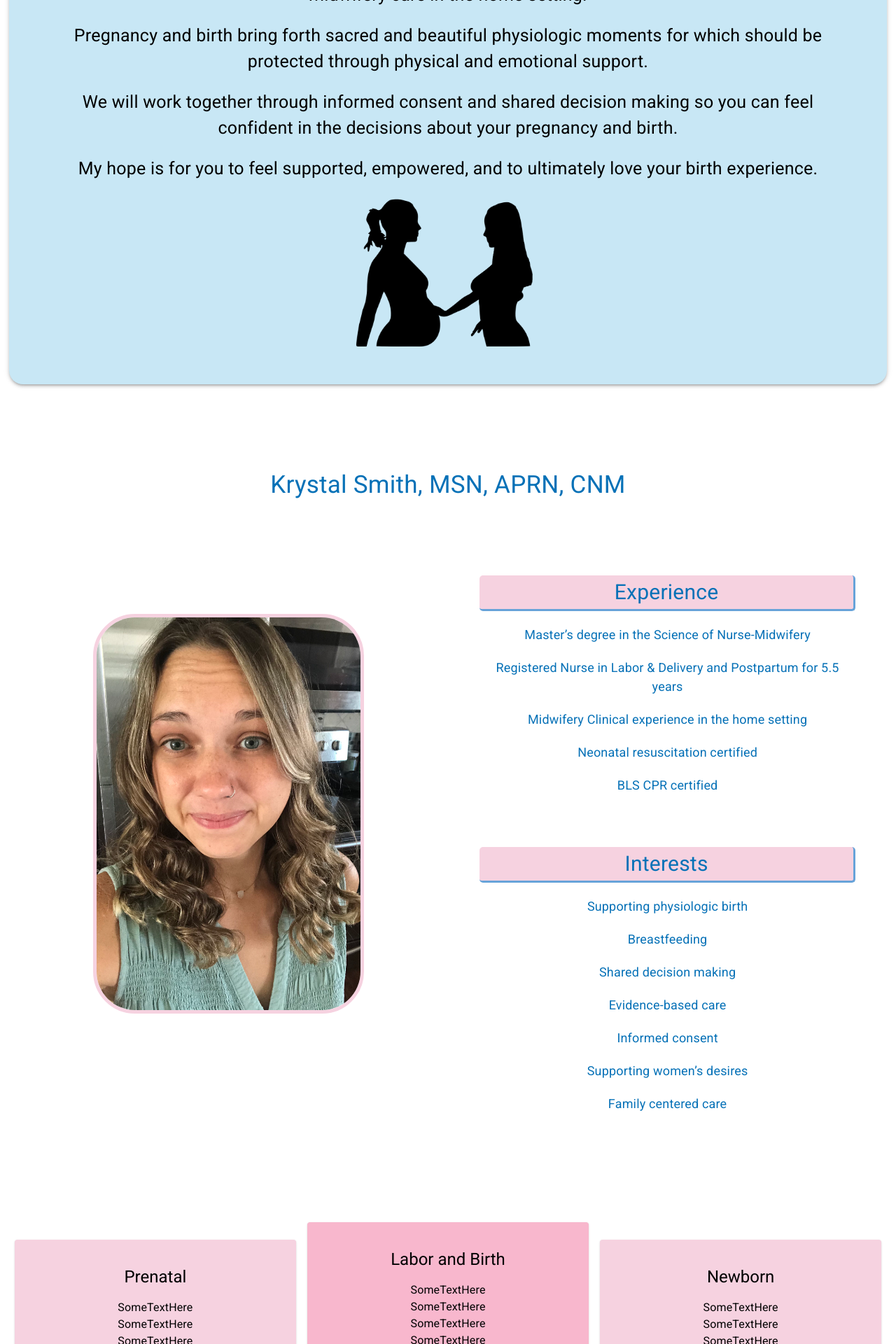
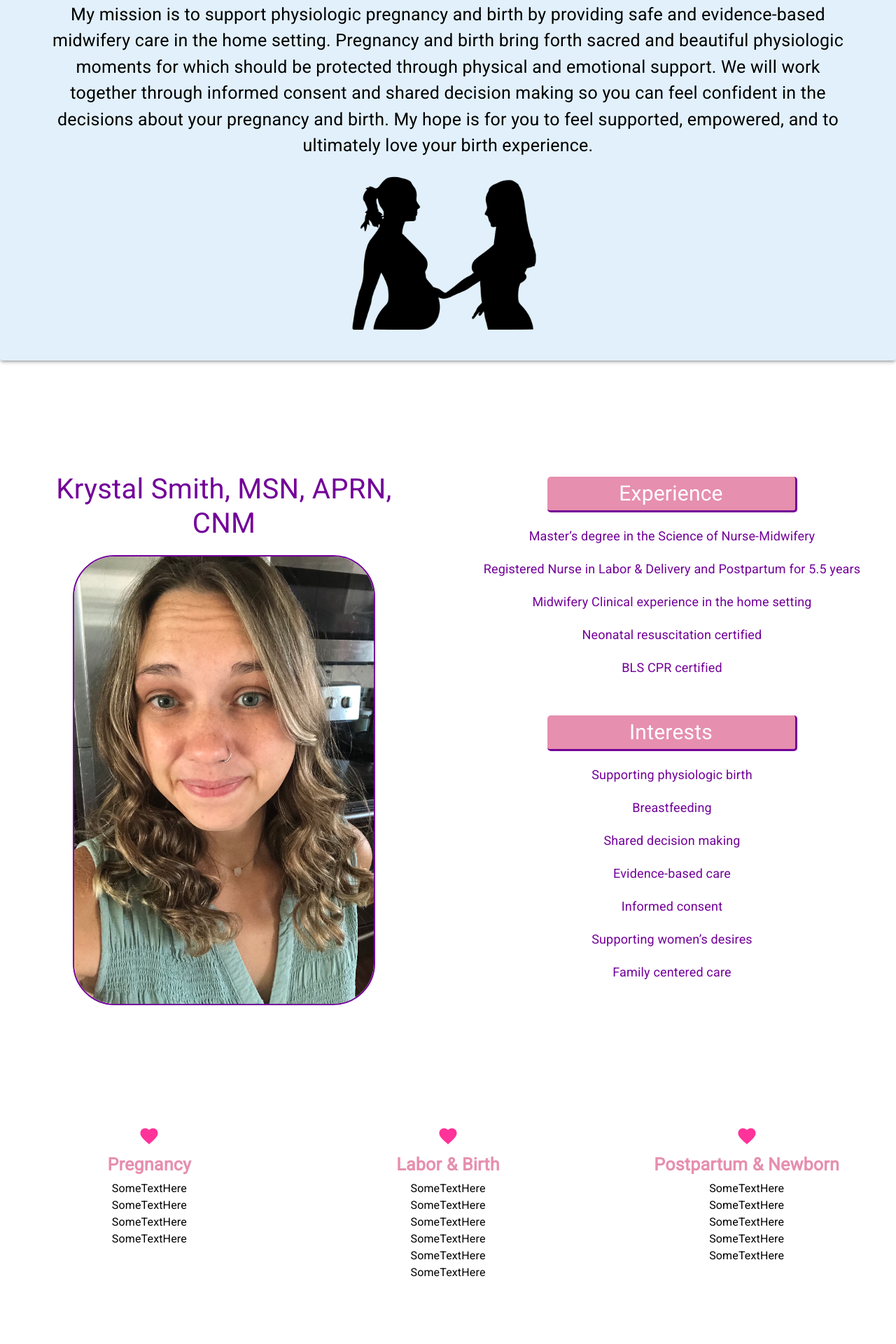
Before and after one commit to magire01/loveyourbirth, a React (Create React App) app: page / in a window 1280 px wide. Shown: the part 800-2720 px from the top of the page at 70% size. Built offline with nearby package versions, Linux system fonts and the light colour scheme.

Commit message:
Major styling changes

```diff
--- a/src/App.js
+++ b/src/App.js
@@ -1,6 +1,6 @@
 import './App.css';
 import React, { useState, useRef, useEffect } from "react";
-import { Paper, Grid, Button, Menu, MenuItem, Typography, IconButton, AppBar, Toolbar, useScrollTrigger, Slide, Modal } from "@material-ui/core";
+import { Paper, Grid, Button, Menu, MenuItem, Typography, IconButton, AppBar, Toolbar, useScrollTrigger, Slide, Modal, colors } from "@material-ui/core";
 import MenuIcon from "@material-ui/icons/Menu";
 import EmailIcon from '@material-ui/icons/Email';
 import ChevronLeftIcon from "@material-ui/icons/ChevronLeft";
@@ -79,9 +79,11 @@ function App() {
   };
   //colors
   const colorScheme = {
-    navbar: "#67A3D9",
+    navbar: "#A9D1EA",
     navbutton: "white",
-    background1: "#E5COC8"
+    background1: "#E5COC8",
+    newPatient: "#d9b3ff",
+    message: "#FDB7C2"
 
   }
   //style
@@ -94,8 +96,6 @@ function App() {
     page: {
       marginTop: "3%",
       marginBottom: "5%",
-      marginLeft: "1%",
-      marginRight: "1%"
     },
     appbar: {
       backgroundColor: colorScheme.navbar,
@@ -129,26 +129,26 @@ function App() {
       backgroundColor: "white"
     },
     newPatient: {
-      backgroundColor: "purple",
+      backgroundColor: colorScheme.newPatient,
       color: "white",
-      width: "60%",
-      height: 70,
-      fontSize: 20,
+      width: "55%",
+      height: 50,
+      fontSize: (!isDesktop) ? 10 : 20,
       fontWeight: "bold",
       margin: 10,
       borderRadius: 200,
-      border: "3px outset pink"
+      border: "3px outset #E1F0FA"
     },
     message: {
-        backgroundColor: "#F29AFF",
-        color: "white",
-        width: "60%",
-        height: 70,
-        fontSize: 20,
-        fontWeight: "bold",
-        margin: 10,
-        borderRadius: 200,
-        border: "3px outset pink"
+      backgroundColor: colorScheme.message,
+      color: "white",
+      width: "55%",
+      height: 50,
+      fontSize: (!isDesktop) ? 10 : 20,
+      fontWeight: "bold",
+      margin: 10,
+      borderRadius: 200,
+      border: "3px outset #F7E0E3"
     }
   }
   return (
@@ -162,7 +162,7 @@ function App() {
                   <MenuIcon style={style.menuicon} onClick={menuOpen}/>
                 </IconButton>
               </Grid>
-              <Grid item xs="10" sm="10" md="10">
+              <Grid item xs="10" sm="10">
                 <Button style={style.navbuttonSmall} onClick={handleOpen}>New Patient</Button>
                 <Button style={style.navbuttonSmall} onClick={messageOpen}>Message</Button>
               </Grid>
@@ -193,17 +193,8 @@ function App() {
         <Grid item md="12" xs="12">
             <img src={lybLogo} style={style.banner}/>
         </Grid>
-        <Grid item md="12" xs="12" style={style.page}ref={HomeRef}>
-          <Home />
-        </Grid>
-        <Grid item md="12" xs="12" style={style.page}ref={AboutRef}>
-          <About />
-        </Grid>
-        <Grid item md="12" xs="12" style={style.page}ref={ServicesRef}>
-          <Services />
-        </Grid>
-        <Grid item md="6" xs="12">
-          <Button onClick={handleOpen} style={style.newPatient}>New Patient Form</Button>
+        <Grid item md="6" xs="6">
+          <Button onClick={handleOpen} style={style.newPatient}>Schedule a Consultation</Button>
           <Modal
               open={openForm}
               onClose={handleClose}
@@ -213,7 +204,7 @@ function App() {
               <ContactForm />
             </Modal>
         </Grid>
-        <Grid item md="6" xs="12">
+        <Grid item md="6" xs="6">
           <Button onClick={messageOpen} style={style.message}>Send Message</Button>
           <Modal
               open={openMessage}
@@ -224,7 +215,18 @@ function App() {
               <MessageForm />
           </Modal>
         </Grid>
-        <Grid item md="12" xs="12" style={style.page} ref={ContactRef}>
+        <Grid item md="12" xs="12" style={style.page}ref={HomeRef}>
+          <Home />
+        </Grid>
+        <Grid item md="12" xs="12" style={style.page}ref={AboutRef}>
+          <About />
+        </Grid>
+        <Grid item md="12" xs="12" style={style.page}ref={ServicesRef}>
+          <Services />
+        </Grid>
+        <Grid item md="12" xs="12" style={{
+      marginTop: "3%", marginLeft: 0, marginRight:0
+    }} ref={ContactRef}>
           <Contact />
         </Grid>
       </Grid>
--- a/src/components/About.js
+++ b/src/components/About.js
@@ -22,41 +22,43 @@ const About = () => {
 
     const style = {
         font2: {
-            color: "#0671B7",
+            color: "#730099",
             margin: 20,
             fontSize: 18
         },
         font3: {
-            color: "#0671B7",
+            color: "white",
             fontSize: 30,
-            borderBottom: "3px solid #67A3D9",
-            borderRight: "3px solid #67A3D9",
-            backgroundColor: "#F6D2E0",
-            margin: 20,
-            borderRadius: 5
+            borderBottom: "3px solid #730099",
+            borderRight: "3px solid #730099",
+            backgroundColor: "#E68FAE",
+            margin: "auto",
+            borderRadius: 5,
+            width: "60%"
         },
         picture: {
-            width: "60%",
+            width: "80%",
             height: "auto",
-            marginTop: (!isDesktop) ? 20 : 100,
+            marginTop: (!isDesktop) ? 20 : 20,
             borderRadius: 60,
-            border: "5px solid #F6D2E0"
+            border: "2px solid #730099"
         },
         picture2: {
             width: (!isDesktop) ? "100%" : "30%",
             height: "auto"
         },
         title: {
-            fontSize: (!isDesktop) ? 25 : 35,
-            marginBottom: "5%",
-            color: "#0671B7"
+            fontSize: (!isDesktop) ? 30 : 40,
+            color: "#730099"
         },
         section: {
             marginTop: "0%"
         },
         card: {
-            padding: 50,
-            backgroundColor: "#FFCFED",
+            padding: 20,
+            margin: "5%",
+            width: "auto%",
+            height: "auto",
             marginBottom: 20,
             borderRadius: 20
         },
@@ -66,8 +68,9 @@ const About = () => {
         }
     }
     return (
-        <Grid container direction="row">
-            <Grid item md="12" xs="12">
+        <Grid container direction="row" alignItems="center">
+            <Grid item md="6" xs="12" style={style.section}>
+                <div style={style.card}>
                     {(!isDesktop)
                         ?
                         <>
@@ -76,9 +79,10 @@ const About = () => {
                         </>
                         : <Typography variant="h4" style={style.title}>Krystal Smith, MSN, APRN, CNM</Typography>
                     }
-            </Grid>
-            <Grid item md="6" xs="12" style={style.section}>
+                    <CardMedia>
                         <img src={ProfilePic} style={style.picture}/>
+                    </CardMedia>
+                </div>
             </Grid>
             <Grid item md="6" xs="12" style={style.section}>
                 <div style={style.card2}>
--- a/src/components/Contact.js
+++ b/src/components/Contact.js
@@ -9,64 +9,21 @@ import '@fontsource/roboto';
 const Contact = () => {
 
     const style = {
-        newPatient: {
-            backgroundColor: "purple",
-            color: "white",
-            width: "60%",
-            height: 70,
-            fontSize: 20,
-            fontWeight: "bold",
-            margin: 10,
-            borderRadius: 200,
-            border: "3px outset pink"
-        },
-        message: {
-            backgroundColor: "#F29AFF",
-            color: "white",
-            width: "60%",
-            height: 70,
-            fontSize: 20,
-            fontWeight: "bold",
-            margin: 10,
-            borderRadius: 200,
-            border: "3px outset pink"
-        },
         card: {
-            marginTop: 50,
-            marginBottom: 60,
-            marginRight: "5%",
-            marginLeft: "5%",
+            marginTop: 5,
+            marginBottom: 0,
             paddingTop: 20,
             paddingBottom: 40,
-            backgroundColor: "#0671B7",
+            backgroundColor: "#A9D1EA",
             color: "white",
-            borderRadius: 30
+            borderRadius: 5
         }
-    }
-
-    const [openForm, setOpenForm] = useState(false);
-    const [openMessage, setOpenMessage] = useState(false);
-
-    const handleOpen = () => {
-        setOpenForm(true);
-      }
-
-    const handleClose = () => {
-    setOpenForm(false);
-    }
-
-    const messageOpen = () => {
-        setOpenMessage(true)
-    }
-
-    const messageClose = () => {
-        setOpenMessage(false)
     }
 
     return (
         <Grid container direction="row">
             <Grid item md="12" xs="12">
-                <Card style={style.card}>
+                <Paper style={style.card}>
                     <CardHeader title="Contact" />
                     <Grid container direction="row" alignItems="center">
                         <Grid item md="4" xs="12">
@@ -79,7 +36,7 @@ const Contact = () => {
                             <Typography>PO Box: 123252</Typography>
                         </Grid>
                     </Grid>
-                </Card>
+                </Paper>
             </Grid>
         </Grid>
     )
--- a/src/components/Home.js
+++ b/src/components/Home.js
@@ -38,7 +38,8 @@ const Home = () => {
             borderRight: "3px solid #630070",
             backgroundColor: "lightpink",
             margin: 20,
-            borderRadius: 5
+            borderRadius: 5,
+            width: "60%"
         },
         picture: {
             width: "60%",
@@ -60,10 +61,10 @@ const Home = () => {
             marginTop: "5%"
         },
         card: {
-            padding: 50,
-            backgroundColor: "#C8E7F5",
-            marginBottom: 20,
-            borderRadius: 20
+            padding: (!isDesktop) ? 20 : 40,
+            backgroundColor: "#E1F0FA",
+            marginBottom: 5,
+            marginTop: 5
         },
         card2: {
             padding: 10,
@@ -73,16 +74,13 @@ const Home = () => {
     return (
         <Grid container direction="row">
             <Grid item md="12" xs="12">
-                <Card style={style.card} elevation="3">
+                <Paper style={style.card} elevation="3">
 
-                    <Typography style={style.font}>My mission is to support physiologic pregnancy and birth by providing safe and evidence-based midwifery care in the home setting.</Typography>
-                    <Typography style={style.font}>Pregnancy and birth bring forth sacred and beautiful physiologic moments for which should be protected through physical and emotional support.</Typography>
-                    <Typography style={style.font}>We will work together through informed consent and shared decision making so you can feel confident in the decisions about your pregnancy and birth.</Typography>
-                    <Typography style={style.font}>My hope is for you to feel supported, empowered, and to ultimately love your birth experience.</Typography>
+                    <Typography style={style.font}>My mission is to support physiologic pregnancy and birth by providing safe and evidence-based midwifery care in the home setting. Pregnancy and birth bring forth sacred and beautiful physiologic moments for which should be protected through physical and emotional support. We will work together through informed consent and shared decision making so you can feel confident in the decisions about your pregnancy and birth. My hope is for you to feel supported, empowered, and to ultimately love your birth experience.</Typography>
                     <CardMedia>
                         <img src={MidwifePic} style={style.picture2}/>
                     </CardMedia>
-                </Card>
+                </Paper>
             </Grid>
         </Grid>
     )
--- a/src/components/Services.js
+++ b/src/components/Services.js
@@ -1,69 +1,94 @@
 import React, { useState } from "react";
 import { Grid, Paper, Button, Drawer, List, ListItem, Typography, IconButton, Card, CardMedia, CardHeader } from "@material-ui/core";
-
+import FavoriteIcon from '@material-ui/icons/Favorite';
 import '@fontsource/roboto';
 
 const Services = () => {
+
+    const colorScheme = {
+        prenatalCard: "white",
+        laborCard: "white",
+        newBornCard: "white",
+        title: "black",
+        font: "black",
+    }
 
     const style = {
         body: {
 
         },
         prenatal: {
-            backgroundColor: "#F6D2E0",
+            backgroundColor: colorScheme.prenatalCard,
             color: "black",
-            margin: "2%",
+            margin: "1%",
             padding: "5%",
             height: 250
         },
         labor: {
-            backgroundColor: "#F8B7CD",
+            backgroundColor: colorScheme.laborCard,
             color: "black",
-            margin: "2%",
+            margin: "1%",
             padding: "5%",
-            height: 300
+            height: 250
         },
         newborn: {
-            backgroundColor: "#F6D2E0",
+            backgroundColor: colorScheme.newBornCard,
             color: "black",
-            margin:"2%",
+            margin:"1%",
             padding: "5%",
             height: 250
+        },
+        title: {
+            borderBottom: "1px dashed black"
+        },
+        heart: {
+            color: "#ff3399",
+            fontSize: 30
+        },
+        subtitle: {
+            color: "#E68FAE",
+            fontWeight: "bold",
+            fontSize: 25
         }
     }
 
     return (
         <Grid container direction="row" alignItems="center" justifyContent="center">
+            {/* <Grid item md="12" xs="12">
+                <Typography style={style.title}>Our Services</Typography>
+            </Grid> */}
             <Grid item md="4" xs="12">
-                <Card style={style.prenatal}>
-                    <CardHeader title="Prenatal" />
+                <div style={style.prenatal}>
+                    <FavoriteIcon style={style.heart}/>
+                    <Typography variant="subtitle1" style={style.subtitle}>Pregnancy</Typography>
                     <Typography>SomeTextHere</Typography>
                     <Typography>SomeTextHere</Typography>
                     <Typography>SomeTextHere</Typography>
                     <Typography>SomeTextHere</Typography>
-                </Card>
+                </div>
             </Grid>
             <Grid item md="4" xs="12">
-                <Card style={style.labor}>
-                    <CardHeader title="Labor and Birth" />
+                <div style={style.labor}>
+                    <FavoriteIcon style={style.heart}/>
+                    <Typography variant="subtitle1" style={style.subtitle}>Labor & Birth</Typography>
                     <Typography>SomeTextHere</Typography>
                     <Typography>SomeTextHere</Typography>
                     <Typography>SomeTextHere</Typography>
                     <Typography>SomeTextHere</Typography>
                     <Typography>SomeTextHere</Typography>
                     <Typography>SomeTextHere</Typography>
-
-                </Card>
+                </div>
             </Grid>
             <Grid item md="4" xs="12">
-                <Card style={style.newborn}>
-                    <CardHeader title="Newborn" />
+                <div style={style.newborn}>
+                    <FavoriteIcon style={style.heart}/>
+                    <Typography variant="subtitle1" style={style.subtitle}>Postpartum & Newborn</Typography>
                     <Typography>SomeTextHere</Typography>
                     <Typography>SomeTextHere</Typography>
                     <Typography>SomeTextHere</Typography>
                     <Typography>SomeTextHere</Typography>
                     <Typography>SomeTextHere</Typography>
-                </Card>
+                </div>
             </Grid>
 
         </Grid>
```
Also changed, not shown: 1 other file (tests, documents, lock files or other folders). Lines whose indentation alone changed are shown as unchanged.
